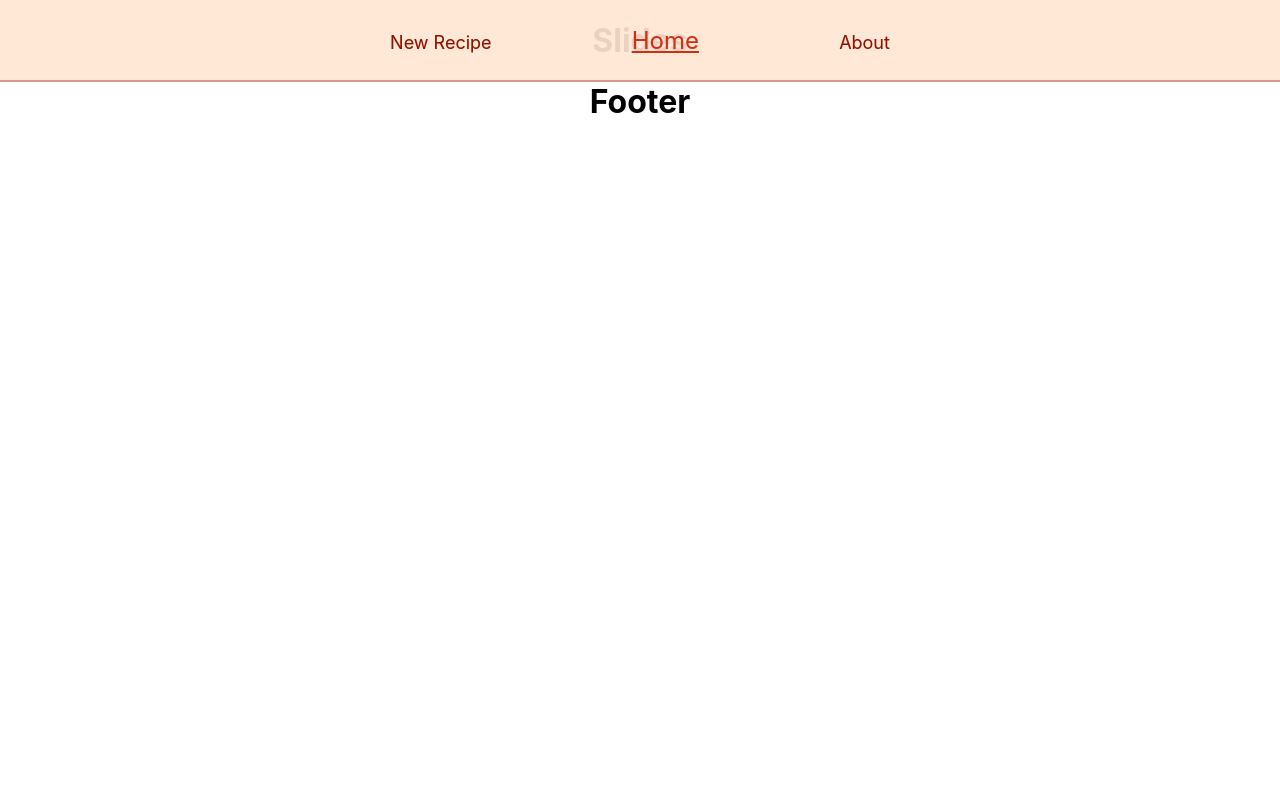
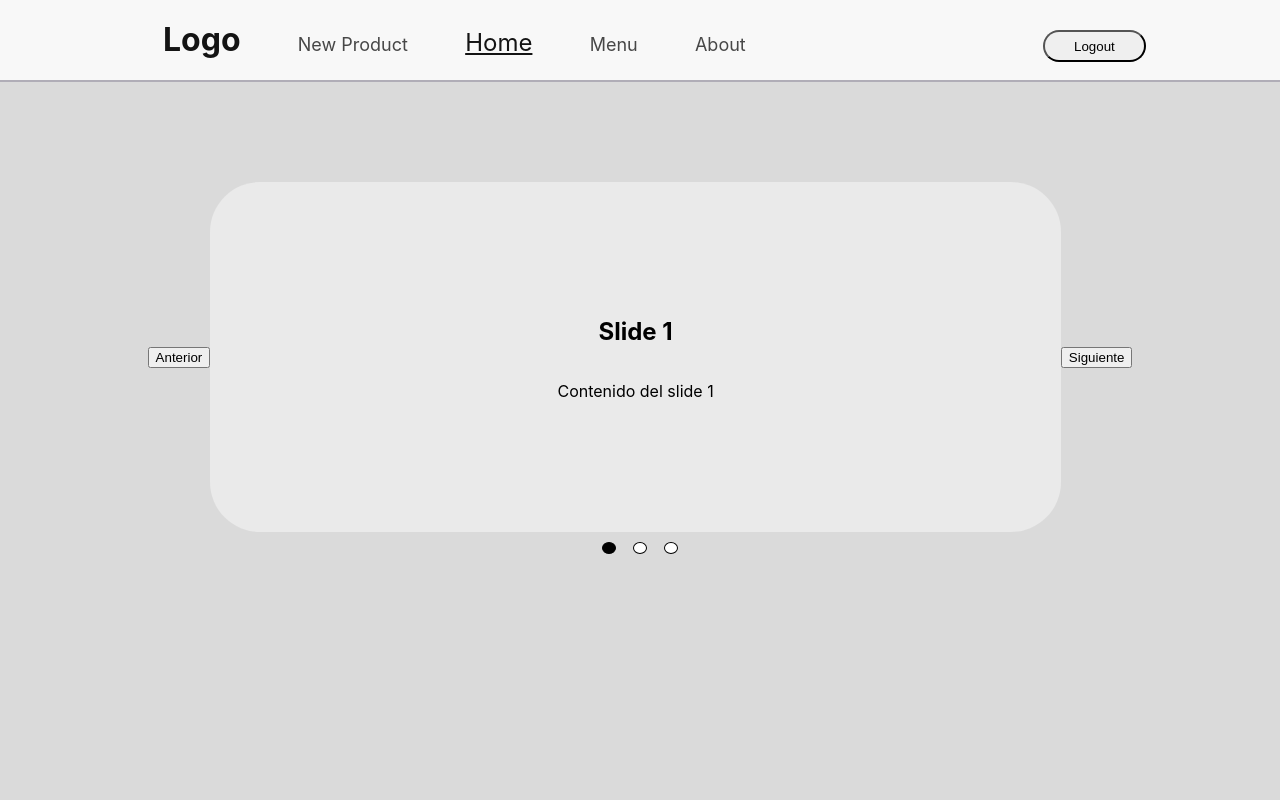
Before and after one commit to LMCT04/PF-Henry, a React (Create React App) app in the folder client/: page /home in a window 1280 px wide. Shown: the top 800 px of the page. Built offline with nearby package versions, Linux system fonts and the light colour scheme.

Commit message:
Home View

```diff
--- a/client/src/App.css
+++ b/client/src/App.css
@@ -1,38 +1,13 @@
-.App {
-  text-align: center;
+html{
+  margin: 0;
+  padding: 0;
 }
 
-.App-logo {
-  height: 40vmin;
-  pointer-events: none;
-}
-
-@media (prefers-reduced-motion: no-preference) {
-  .App-logo {
-    animation: App-logo-spin infinite 20s linear;
-  }
-}
-
-.App-header {
-  background-color: #282c34;
-  min-height: 100vh;
+.App {
   display: flex;
   flex-direction: column;
-  align-items: center;
-  justify-content: center;
-  font-size: calc(10px + 2vmin);
-  color: white;
+  justify-content: space-between;
+  text-align: center;
+  margin: 0;
+  padding: 0;
 }
-
-.App-link {
-  color: #61dafb;
-}
-
-@keyframes App-logo-spin {
-  from {
-    transform: rotate(0deg);
-  }
-  to {
-    transform: rotate(360deg);
-  }
-}
--- a/client/src/Components/Footer/Footer.jsx
+++ b/client/src/Components/Footer/Footer.jsx
@@ -1,11 +1,37 @@
-import React from 'react';
+import React from "react";
+import style from "./Footer.module.css";
+import { NavLink } from "react-router-dom";
 
 const Footer = () => {
     return (
-        <div>
-            <h1 color='black'>Footer</h1>
+        <div className={style.footerContainer}>
+            <div className={style.infoFooter}>
+                <h2>Dirección:</h2>
+                <h4>Lugar Random</h4>
+            </div>
+            <div className={style.infoFooter}>
+                <h2>Contacto:</h2>
+                <h4>0800-4840539</h4>
+            </div>
+            <div className={style.infoFooter}>
+                <h2>Horarios:</h2>
+                <h4>De 09:00 a 22:00</h4>
+            </div>
+            <div className={style.infoFooter}>
+                <h2>Seguinos en:</h2>
+                <h4>Fb Ig Tw Yt</h4>
+            </div>
+            <NavLink
+                to="/home"
+                style={(isActive) => ({
+                    color: "rgb(20, 20, 20)",
+                    "text-decoration": isActive && "none",
+                })}
+            >
+                <h1>Logo</h1>
+            </NavLink>
         </div>
     );
-}
+};
 
 export default Footer;
--- /dev/null
+++ b/client/src/Components/Footer/Footer.module.css
@@ -0,0 +1,18 @@
+.footerContainer{
+    bottom: 0;
+    /* position: fixed; */
+    background-color: rgb(132, 132, 132);
+    display: flex;
+    justify-content: space-evenly;
+    align-items: flex-start;
+    flex-direction: row;
+    height: 300px;
+    padding-top: 20px;
+}
+
+.infoFooter{
+    display: flex;
+    justify-content: center;
+    align-items: start;
+    flex-direction: column;
+}
--- a/client/src/Components/NavBar/navBar.jsx
+++ b/client/src/Components/NavBar/navBar.jsx
@@ -1,27 +1,43 @@
 import React from "react";
-import { NavLink } from "react-router-dom";
+import { NavLink, useHistory } from "react-router-dom";
 import style from "./navBar.module.css";
 
 const NavBar = () => {
+    const history = useHistory();
+
+    const logout = () => {
+        history.push("/login");
+    };
+
     return (
         <div id="NavBar" className={style.navBar}>
             <div className={style.links}>
                 <NavLink
+                    to="/home"
+                    style={(isActive) => ({
+                        color: "rgb(20, 20, 20)",
+                        "text-decoration": "none",
+                    })}
+                >
+                    <h1>Logo</h1>
+                </NavLink>
+
+                <NavLink
                     to="/create"
                     style={(isActive) => ({
-                        color: isActive ? "#d13017" : "#8e1300",
+                        color: isActive ? "rgb(20, 20, 20)" : "rgb(71, 71, 71)",
 
                         "font-size": isActive ? "x-large" : "large",
                         "text-decoration": isActive ? "underline" : "none",
                     })}
                 >
-                    New Recipe
+                    New Product
                 </NavLink>
 
                 <NavLink
                     to="/home"
                     style={(isActive) => ({
-                        color: isActive ? "#d13017" : "#8e1300",
+                        color: isActive ? "rgb(20, 20, 20)" : "rgb(71, 71, 71)",
 
                         "font-size": isActive ? "x-large" : "large",
                         "text-decoration": isActive ? "underline" : "none",
@@ -29,10 +45,23 @@ const NavBar = () => {
                 >
                     Home
                 </NavLink>
+
+                <NavLink
+                    to="/menu"
+                    style={(isActive) => ({
+                        color: isActive ? "rgb(20, 20, 20)" : "rgb(71, 71, 71)",
+
+                        "font-size": isActive ? "x-large" : "large",
+                        "text-decoration": isActive ? "underline" : "none",
+                    })}
+                >
+                    Menu
+                </NavLink>
+
                 <NavLink
                     to="/about"
                     style={(isActive) => ({
-                        color: isActive ? "#d13017" : "#8e1300",
+                        color: isActive ? "rgb(20, 20, 20)" : "rgb(71, 71, 71)",
 
                         "font-size": isActive ? "x-large" : "large",
                         "text-decoration": isActive ? "underline" : "none",
@@ -41,6 +70,9 @@ const NavBar = () => {
                     About
                 </NavLink>
             </div>
+            <button onClick={logout} className={style.logout}>
+                Logout
+            </button>
         </div>
     );
 };
--- a/client/src/Components/NavBar/navBar.module.css
+++ b/client/src/Components/NavBar/navBar.module.css
@@ -1,32 +1,41 @@
 .navBar {
     top: 0;
     left: 0;
-	position: fixed;
+    /* position: fixed; */
     width: 100%;
     z-index: 100;
-	background-color: #ffe6d2b5;
+    background-color: #f5f5f5b5;
     height: 5em;
     display: flex;
     flex-direction: row;
     justify-content: space-around;
-	align-items: center;
-	border-bottom: solid 2px #8e13004d;
+    align-items: last baseline;
+    border-bottom: solid 2px #0d02244d;
+    margin: 0;
+    /* padding-left: 5%; */
 }
 
-.links{
+.links {
     display: flex;
     justify-content: space-around;
     align-items: baseline;
     width: 50%;
 }
 
-.active{
+.active {
     font-size: large;
-	color: #d13017;
+    color: #0b0042;
 }
 
-.disable{
+.disable {
     font-size: x-large;
-	color: #8e1300;
+    color: #03021e;
     text-decoration: underline;
 }
+
+.logout{
+	width: 8%;
+	height: 40%;
+	border-radius: 50px;
+	cursor: pointer;
+}
--- a/client/src/Components/Sliders/Sliders.jsx
+++ b/client/src/Components/Sliders/Sliders.jsx
@@ -1,11 +1,99 @@
-import React from "react";
+import React, { useState } from "react";
+import style from "./Sliders.module.css";
 
 const Sliders = () => {
+    const [currentSlide, setCurrentSlide] = useState(0);
+    const [slidePosition, setSlidePosition] = useState(0);
+
+    const slides = [
+        {
+            id: 1,
+            title: "Slide 1",
+            content: "Contenido del slide 1",
+        },
+        {
+            id: 2,
+            title: "Slide 2",
+            content: "Contenido del slide 2",
+        },
+        {
+            id: 3,
+            title: "Slide 3",
+            content: "Contenido del slide 3",
+        },
+    ];
+
+    const handleNextSlide = () => {
+        setCurrentSlide(
+            currentSlide === slides.length - 1 ? 0 : currentSlide + 1
+        );
+        console.log(currentSlide);
+    };
+
+    const handlePrevSlide = () => {
+        setCurrentSlide(
+            currentSlide === 0 ? slides.length - 1 : currentSlide - 1
+        );
+        console.log(currentSlide);
+    };
+
+    const handleSlidePosition = (event) => {
+        const position = event.target.value;
+        setCurrentSlide(Number(position));
+        setSlidePosition(position);
+
+        console.log(slidePosition);
+        console.log(currentSlide);
+    };
+
     return (
-        <div>
-            <h1>Slides</h1>
+        <div className={style.container}>
+            <div className={style.slidesContainer}>
+                <button onClick={handlePrevSlide} className={style.slideBtn}>Anterior</button>
+                <div className={style.slides}>
+                    <h2>{slides[currentSlide].title}</h2>
+                    <p>{slides[currentSlide].content}</p>
+                    <div className="buttons"></div>
+                </div>
+                <button onClick={handleNextSlide} className={style.slideBtn}>Siguiente</button>
+            </div>
+            <div className={style.slidePositionContainer}>
+                <button
+                    onClick={handleSlidePosition}
+                    className={
+                        currentSlide === 0
+                            ? style.selectedSlide
+                            : style.oderSlide
+                    }
+                    value={0}
+                ></button>
+                <button
+                    onClick={handleSlidePosition}
+                    className={
+                        currentSlide === 1
+                            ? style.selectedSlide
+                            : style.oderSlide
+                    }
+                    value={1}
+                ></button>
+                <button
+                    onClick={handleSlidePosition}
+                    className={
+                        currentSlide === 2
+                            ? style.selectedSlide
+                            : style.oderSlide
+                    }
+                    value={2}
+                ></button>
+            </div>
         </div>
     );
+
+    // return (
+    //     <div className={style.slidesContainer}>
+    //         <h1 >Slides</h1>
+    //     </div>
+    // );
 };
 
 export default Sliders;
--- /dev/null
+++ b/client/src/Components/Sliders/Sliders.module.css
@@ -0,0 +1,52 @@
+.container {
+    display: flex;
+    justify-content: center;
+    align-items: center;
+    flex-direction: column;
+    gap: 10px;
+}
+
+.slidesContainer {
+    /* margin-top: 100px; */
+    display: flex;
+    justify-content: space-around;
+    align-items: center;
+    flex-direction: row;
+    width: 90%;
+}
+
+.slideBtn {
+}
+
+.slides {
+    display: flex;
+    justify-content: center;
+    align-items: center;
+    flex-direction: column;
+    background-color: rgb(234, 234, 234);
+    width: 75vw;
+    height: 350px;
+    border-radius: 50px;
+}
+
+.slidePositionContainer {
+    display: flex;
+    justify-content: space-evenly;
+    align-items: center;
+    width: 10%;
+}
+
+.selectedSlide {
+    width: 12px;
+    height: 12px;
+    border-radius: 50%;
+    border: solid 1px black;
+    background-color: black;
+}
+.oderSlide {
+    width: 12px;
+    height: 12px;
+    border-radius: 50%;
+    border: solid 1px black;
+    background-color: white;
+}
--- a/client/src/Views/Home/Home.jsx
+++ b/client/src/Views/Home/Home.jsx
@@ -1,16 +1,18 @@
-import React from 'react';
-import NavBar from '../../Components/NavBar/navBar';
-import Sliders from '../../Components/Sliders/Sliders';
-import Footer from '../../Components/Footer/Footer';
+import React from "react";
+import NavBar from "../../Components/NavBar/navBar";
+import Sliders from "../../Components/Sliders/Sliders";
+import Footer from "../../Components/Footer/Footer";
+import style from "./Home.module.css";
 
 const Home = () => {
     return (
-        <div>
-            <NavBar/>
-            <Sliders/>
-            <Footer/>
+        <div className={style.container}>
+            <div className={style.home}>
+                <Sliders />
+            </div>
+            <Footer />
         </div>
     );
-}
+};
 
 export default Home;
--- /dev/null
+++ b/client/src/Views/Home/Home.module.css
@@ -0,0 +1,21 @@
+html {
+    margin: 0;
+    padding: 0;
+}
+
+.home {
+    display: flex;
+    align-items: center;
+    justify-content: start;
+    flex-direction: column;
+    position: sticky;
+    bottom: 0;
+    left: 0;
+    padding-top: 100px;
+    height: 100vmin;
+    background-color: rgb(218, 218, 218);
+}
+
+.container {
+    margin: 0;
+}
--- a/client/src/index.css
+++ b/client/src/index.css
@@ -1,3 +1,9 @@
+html{
+  margin: 0;
+  padding: 0;
+}
+
+
 body {
   margin: 0;
   font-family: -apple-system, BlinkMacSystemFont, 'Segoe UI', 'Roboto', 'Oxygen',
```
Lines whose indentation alone changed are shown as unchanged.
